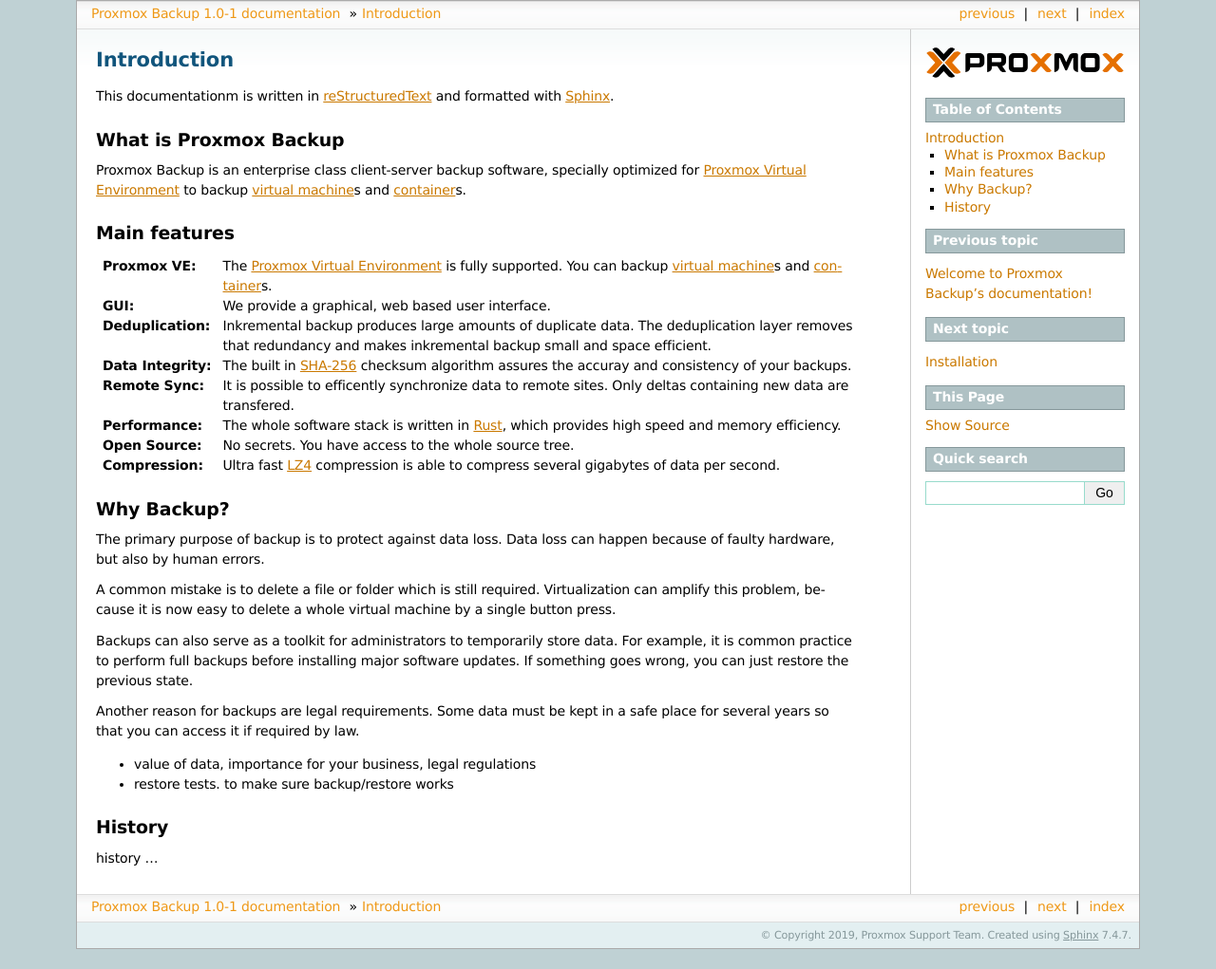
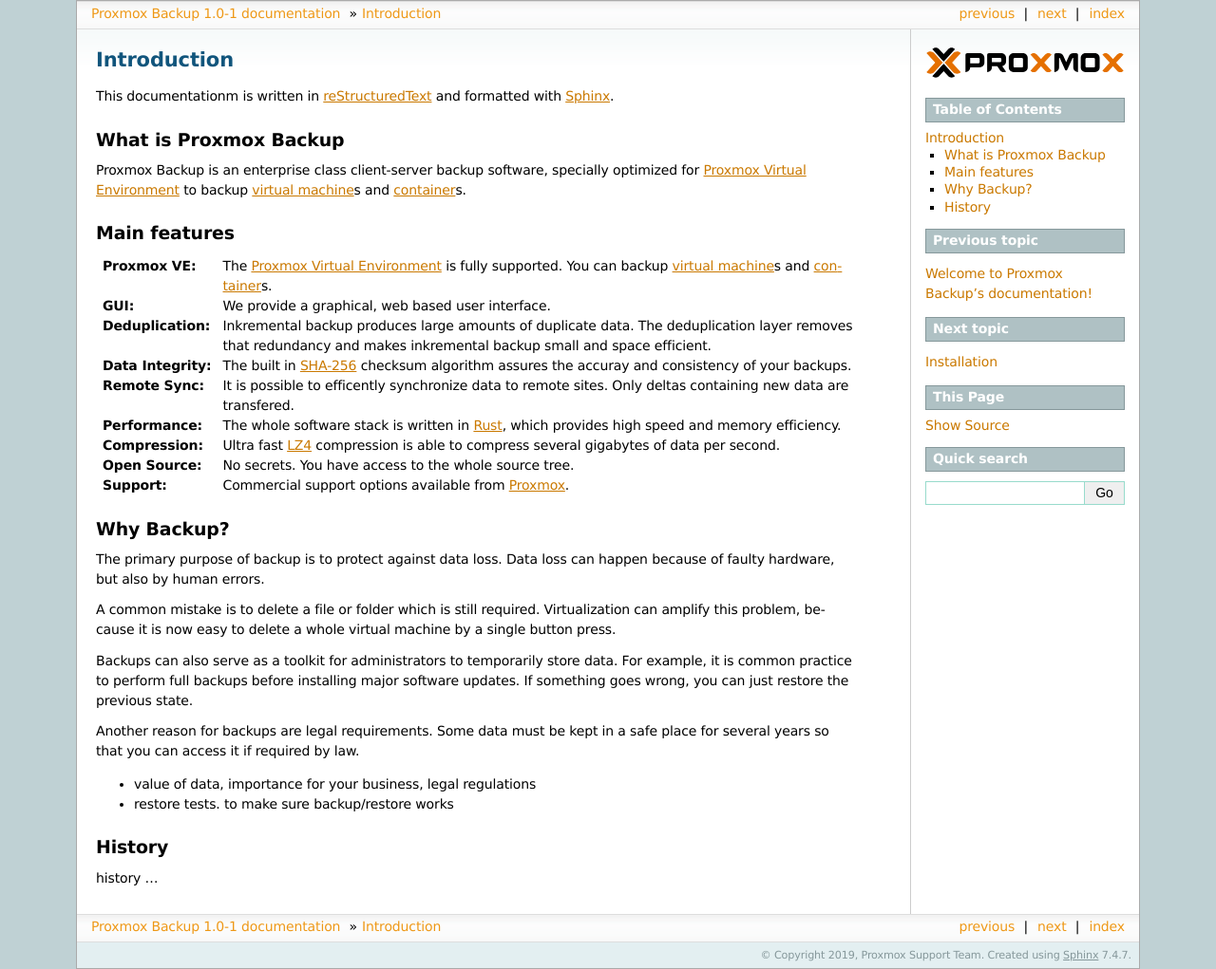
Before and after one commit to proxmox/proxmox-backup, a Sphinx documentation site: the page built from docs/introduction.rst, in a window 1280 px wide. Shown: the whole page at 95% size. Built offline with Sphinx 7.4.7, drawn with Linux system fonts in a browser that asks for light colours; before the commit the page ends 1000 px from its top, so only the background shows below that.

Commit message:
docs: add support link

```diff
--- a/docs/epilog.rst
+++ b/docs/epilog.rst
@@ -5,6 +5,7 @@
 
 .. _Container: https://en.wikipedia.org/wiki/Container_(virtualization)
 .. _LZ4: https://en.wikipedia.org/wiki/LZ4_(compression_algorithm)
+.. _Proxmox: https://www.proxmox.com
 .. _Proxmox Virtual Environment: https://www.proxmox.com/proxmox-ve
 .. _reStructuredText: https://www.sphinx-doc.org/en/master/usage/restructuredtext/index.html
 .. _Rust: https://www.rust-lang.org/
--- a/docs/introduction.rst
+++ b/docs/introduction.rst
@@ -33,10 +33,12 @@
 :Performance: The whole software stack is written in :term:`Rust`,
    which provides high speed and memory efficiency.
 
+:Compression: Ultra fast `LZ4`_ compression is able to compress
+   several gigabytes of data per second.
+
 :Open Source: No secrets. You have access to the whole source tree.
 
-:Compression: Ultra fast `LZ4`_ compression is able to compress
-   several gigabytes of data per second.
+:Support: Commercial support options available from `Proxmox`_.
 
 Why Backup?
 -----------
```
